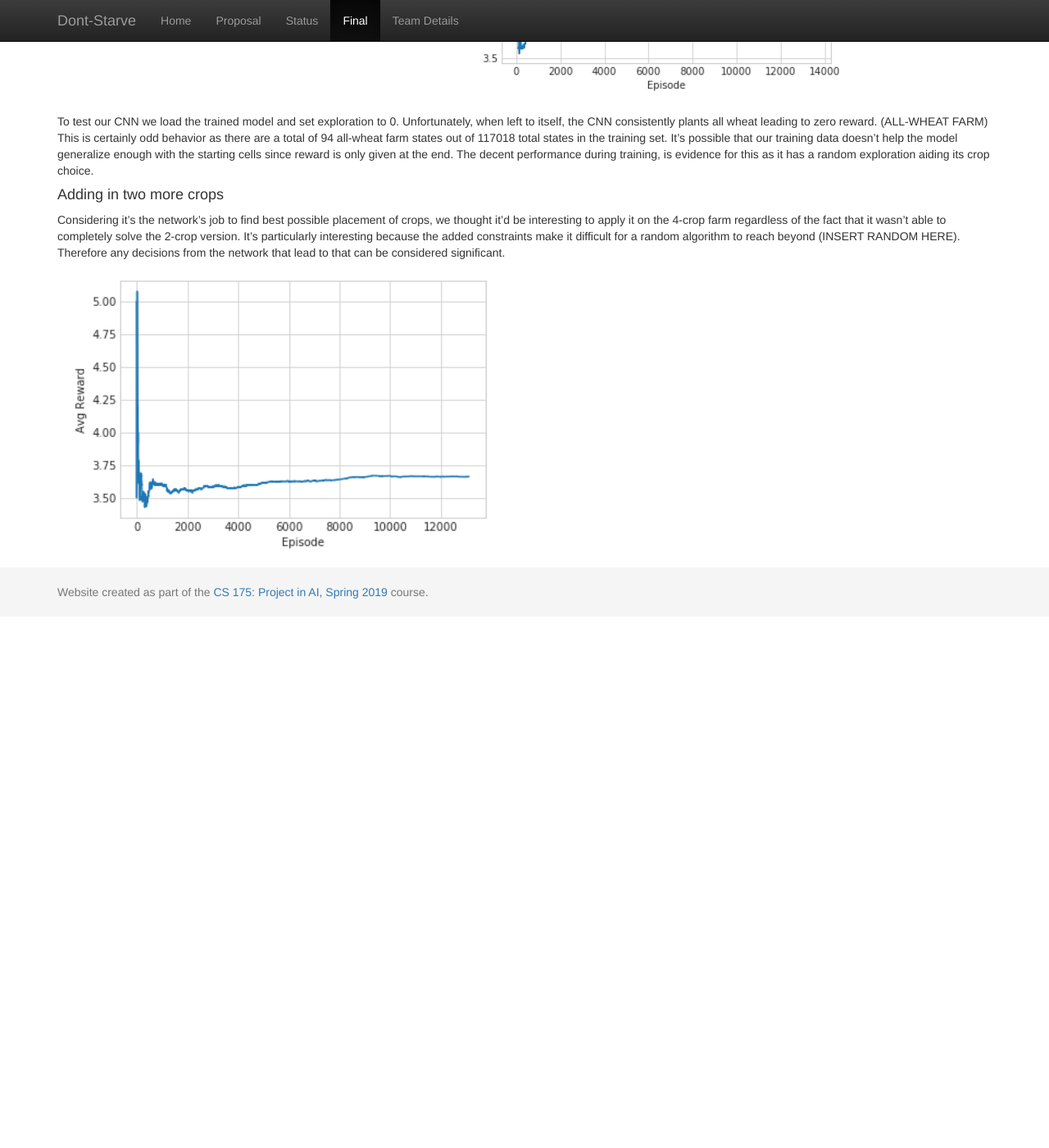
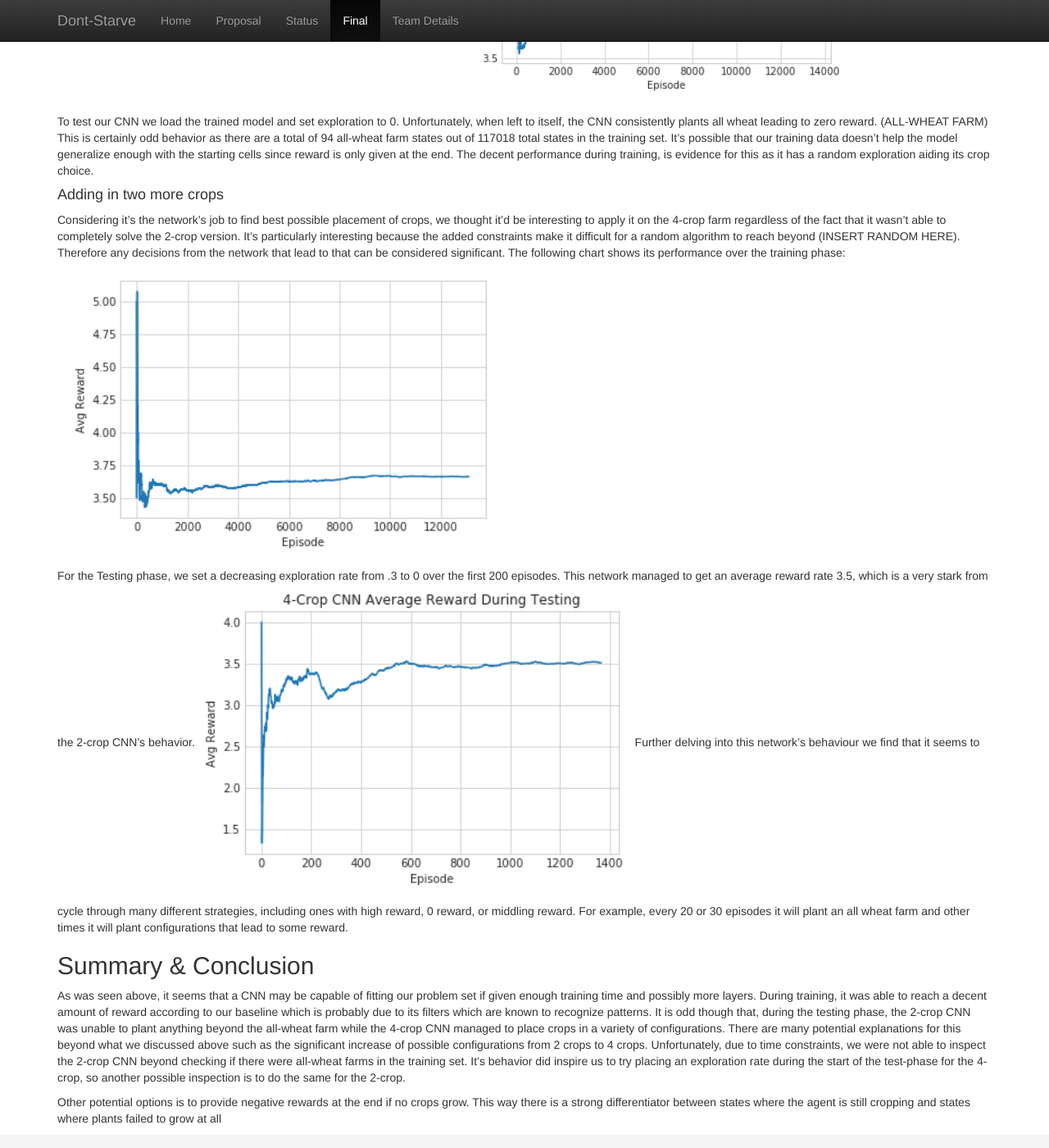
Before and after one commit to Farbod909/cs175-dont-starve, a Jekyll site: the page built from docs/final.md, in a window 1280 px wide and 1400 px high, scrolled down 3289 px. Shown: the whole window at 82% size. Built offline with Jekyll 4.4.1, drawn with Linux system fonts in a browser that asks for light colours; our own code applies the rules of GitHub Pages for plain Markdown files; before the commit the page ends 4041 px from its top, so only the background shows below that.

Commit message:
Update final.md

```diff
--- a/docs/final.md
+++ b/docs/final.md
@@ -63,5 +63,24 @@ It's possible that our training data doesn't help the model generalize enough wi
 Considering it's the network's job to find best possible placement of crops, we thought it'd be interesting to apply it on the 4-crop farm regardless of the fact that it wasn't able to completely solve the 2-crop version.
 It's particularly interesting because the added constraints make it difficult for a random algorithm to reach beyond (INSERT RANDOM HERE).
 Therefore any decisions from the network that lead to that can be considered significant.
+The following chart shows its performance over the training phase:
 
 ![alt text](https://github.com/Farbod909/cs175-dont-starve/blob/master/figures/4_crop_avg_reward.PNG)
+
+
+For the Testing phase, we set a decreasing exploration rate from .3 to 0 over the first 200 episodes.
+This network managed to get an average reward rate 3.5, which is a very stark from the 2-crop CNN's behavior.
+![alt text](https://raw.githubusercontent.com/Farbod909/cs175-dont-starve/master/figures/4_crop_dec_test_avg_reward.PNG)
+Further delving into this network's behaviour we find that it seems to cycle through many different strategies, including ones with high reward, 0 reward, or middling reward.
+For example, every 20 or 30 episodes it will plant an all wheat farm and other times it will plant configurations that lead to some reward.
+
+## Summary & Conclusion
+As was seen above, it seems that a CNN may be capable of fitting our problem set if given enough training time and possibly more layers.
+During training, it was able to reach a decent amount of reward according to our baseline which is probably due to its filters which are known to recognize patterns.
+It is odd though that, during the testing phase, the 2-crop CNN was unable to plant anything beyond the all-wheat farm while the 4-crop CNN managed to place crops in a variety of configurations.
+There are many potential explanations for this beyond what we discussed above such as the significant increase of possible configurations from 2 crops to 4 crops.
+Unfortunately, due to time constraints, we were not able to inspect the 2-crop CNN beyond checking if there were all-wheat farms in the training set.
+It's behavior did inspire us to try placing an exploration rate during the start of the test-phase for the 4-crop, so another possible inspection is to do the same for the 2-crop.
+
+
+Other potential options is to provide negative rewards at the end if no crops grow. This way there is a strong differentiator between states where the agent is still cropping and states where plants failed to grow at all
```
